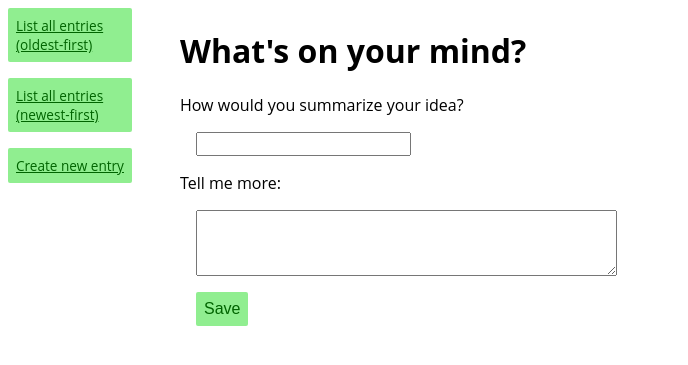
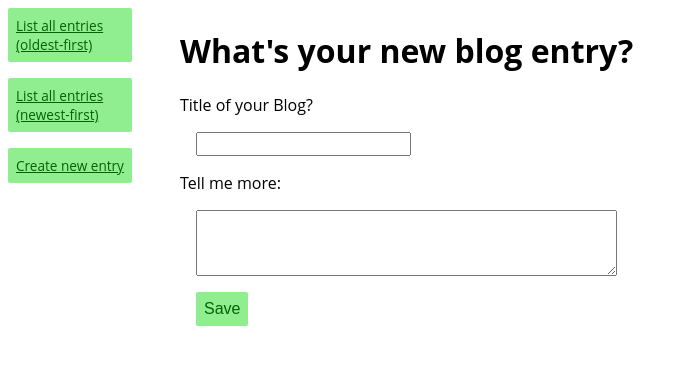
Before and after one commit to james636/build-a-blog, a Flask app: page /new_entry in a window 1280 px wide. Shown: the top 365 px of the page, without its empty margins (0-688 px from the left). Run offline with Flask 2, Linux system fonts and the light colour scheme.

Commit message:
final touch

```diff
--- a/templates/new_entry_form.html
+++ b/templates/new_entry_form.html
@@ -8,10 +8,10 @@
   -->
 
 {% block content %}
-<h1>What's on your mind?</h1>
+<h1>What's your new blog entry?</h1>
 <form action="/new_entry" method="post">
 
-        <label for="title_field">How would you summarize your idea?</label>
+        <label for="title_field">Title of your Blog?</label>
         <input id="title_field" name="title" type="text" value="{{ new_entry_title }}">
 
         <label for="body_field">Tell me more:</label>
```
